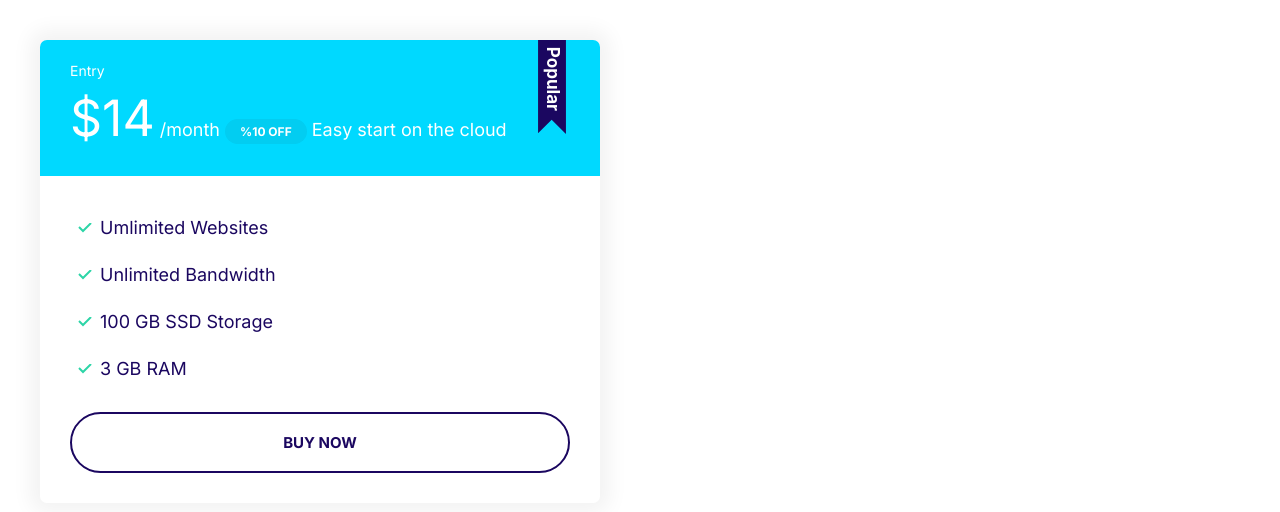
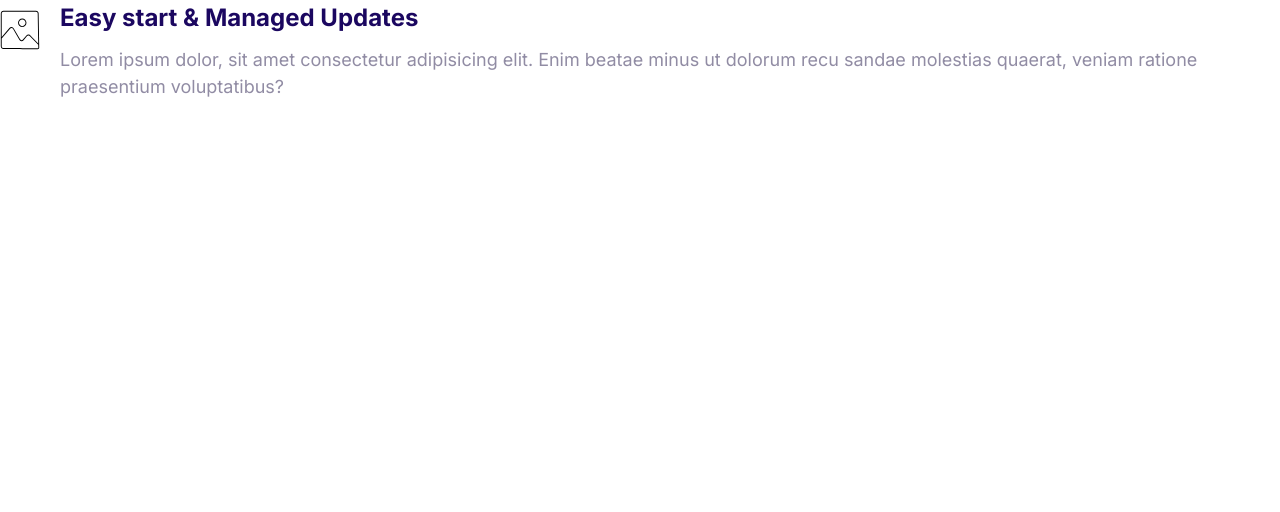
Before and after one commit to Seanpdoyle05/moshify, a plain HTML site: page index.html in a window 1280 px wide. Drawn offline with Linux system fonts and the light colour scheme.

Commit message:
Build a media object component.

```diff
--- a/css/styles.css
+++ b/css/styles.css
@@ -358,3 +358,20 @@ h3 {
         font-size: 1.7rem;
     }
 }
+
+/* Media */
+.media {
+    display: flex;
+}
+
+.media__title {
+    margin-top: 0;
+}
+
+.media__body {
+    margin: 0 2rem;
+}
+
+.media__image {
+   margin-top: 1rem;
+}
--- a/index.html
+++ b/index.html
@@ -20,26 +20,19 @@
     <link rel="stylesheet" href="css/styles.css" />
   </head>
   <body>
-    <div style="width: 50%; padding: 4rem">
-      <div class="plan plan--popular">
-        <div class="card card--secondary">
-          <header class="card__header">
-            <h3 class="plan__name">Entry</h3>
-            <span class="plan__price">$14</span>
-            <span class="plan__billing-cycle">/month</span>
-            <span class="badge badge--secondary badge--small">%10 OFF</span>
-            <span class="plan__desription">Easy start on the cloud</span>
-          </header>
-          <div class="card__body">
-            <ul class="list list--tick">
-              <li class="list__item">Umlimited Websites</li>
-              <li class="list__item">Unlimited Bandwidth</li>
-              <li class="list__item">100 GB SSD Storage</li>
-              <li class="list__item">3 GB RAM</li>
-            </ul>
-            <button class="btn btn--outline btn--block">Buy Now</button>
-          </div>
-        </div>
+    <div class="media">
+      <div class="media__image">
+        <svg class="icon icon--primary">
+          <use xlink:href="images/sprite.svg#snap"></use>
+        </svg>
+      </div>
+      <div class="media__body">
+        <h3 class="media__title">Easy start & Managed Updates</h3>
+        <p>
+          Lorem ipsum dolor, sit amet consectetur adipisicing elit. Enim beatae
+          minus ut dolorum recu sandae molestias quaerat, veniam ratione
+          praesentium voluptatibus?
+        </p>
       </div>
     </div>
   </body>
```
Also changed, not shown: components/media object.html (added, +15 -0 lines).
